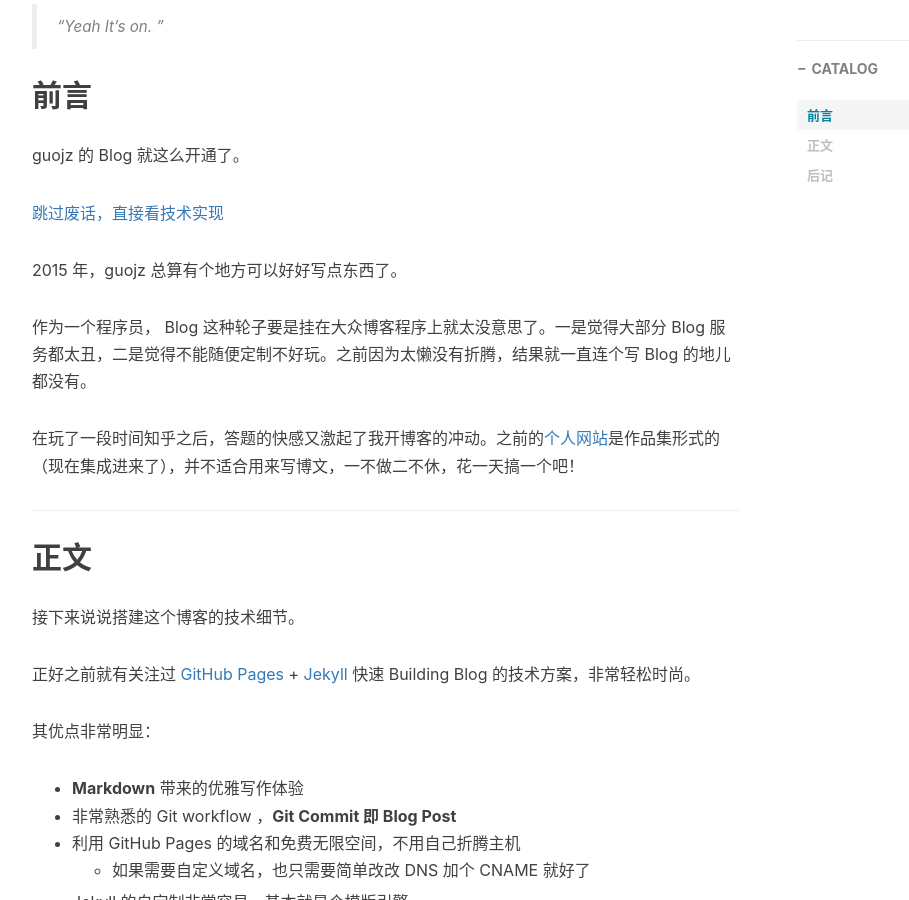
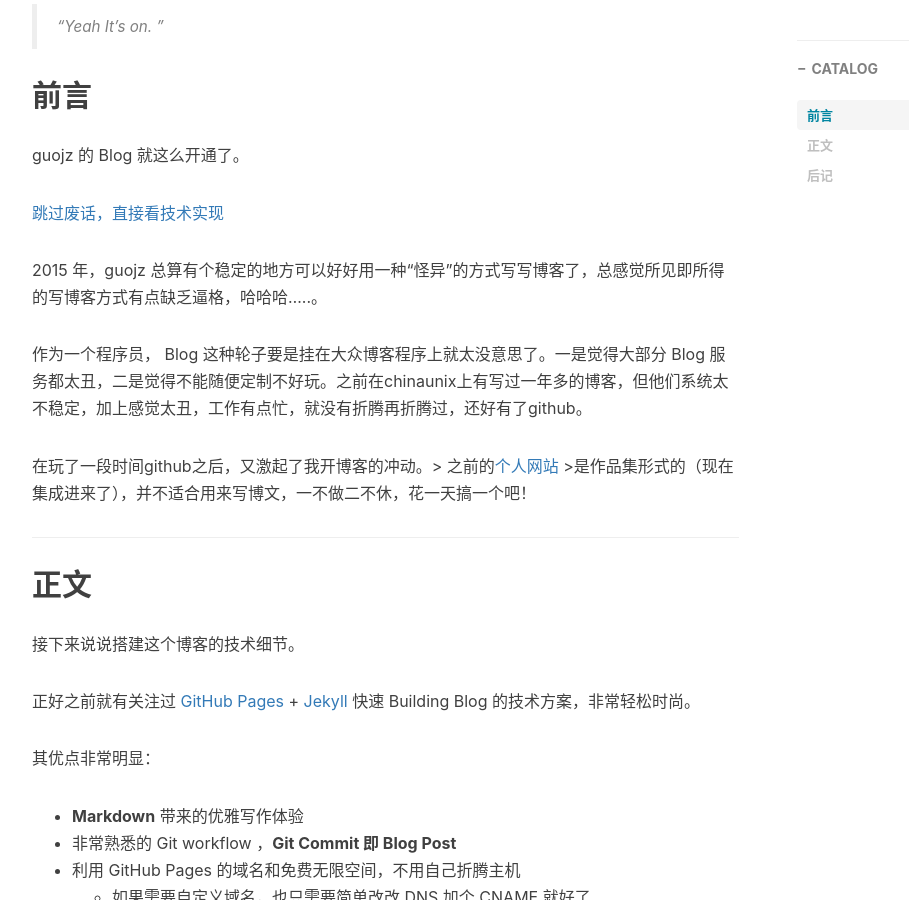
Before and after one commit to GuoJianzhu/guojianzhu.github.io, a Jekyll site: the page built from _posts/2014-01-29-hello-2015.markdown, in a window 1280 px wide and 900 px high, scrolled down 559 px. Shown: the whole window, without its empty margins (233-1142 px from the left). Built offline with Jekyll 4.4.1, drawn with Linux system fonts in a browser that asks for light colours; nearby versions of some CDN libraries; comment, search, counter and statistics services are not loaded.

Commit message:
zhushi ceshi

```diff
--- a/_posts/2014-01-29-hello-2015.markdown
+++ b/_posts/2014-01-29-hello-2015.markdown
@@ -21,12 +21,12 @@ guojz 的 Blog 就这么开通了。
 
 
 
-2015 年，guojz 总算有个地方可以好好写点东西了。
+2015 年，guojz 总算有个稳定的地方可以好好用一种“怪异”的方式写写博客了，总感觉所见即所得的写博客方式有点缺乏逼格，哈哈哈.....。
 
 
-作为一个程序员， Blog 这种轮子要是挂在大众博客程序上就太没意思了。一是觉得大部分 Blog 服务都太丑，二是觉得不能随便定制不好玩。之前因为太懒没有折腾，结果就一直连个写 Blog 的地儿都没有。
+作为一个程序员， Blog 这种轮子要是挂在大众博客程序上就太没意思了。一是觉得大部分 Blog 服务都太丑，二是觉得不能随便定制不好玩。之前在chinaunix上有写过一年多的博客，但他们系统太不稳定，加上感觉太丑，工作有点忙，就没有折腾再折腾过，还好有了github。
 
-在玩了一段时间知乎之后，答题的快感又激起了我开博客的冲动。之前的[个人网站](http://huangxuan.me/portfolio)是作品集形式的（现在集成进来了），并不适合用来写博文，一不做二不休，花一天搞一个吧！
+在玩了一段时间github之后，又激起了我开博客的冲动。> 之前的[个人网站](http://huangxuan.me/portfolio) >是作品集形式的（现在集成进来了），并不适合用来写博文，一不做二不休，花一天搞一个吧！
 
 
 <p id = "build"></p>
```
